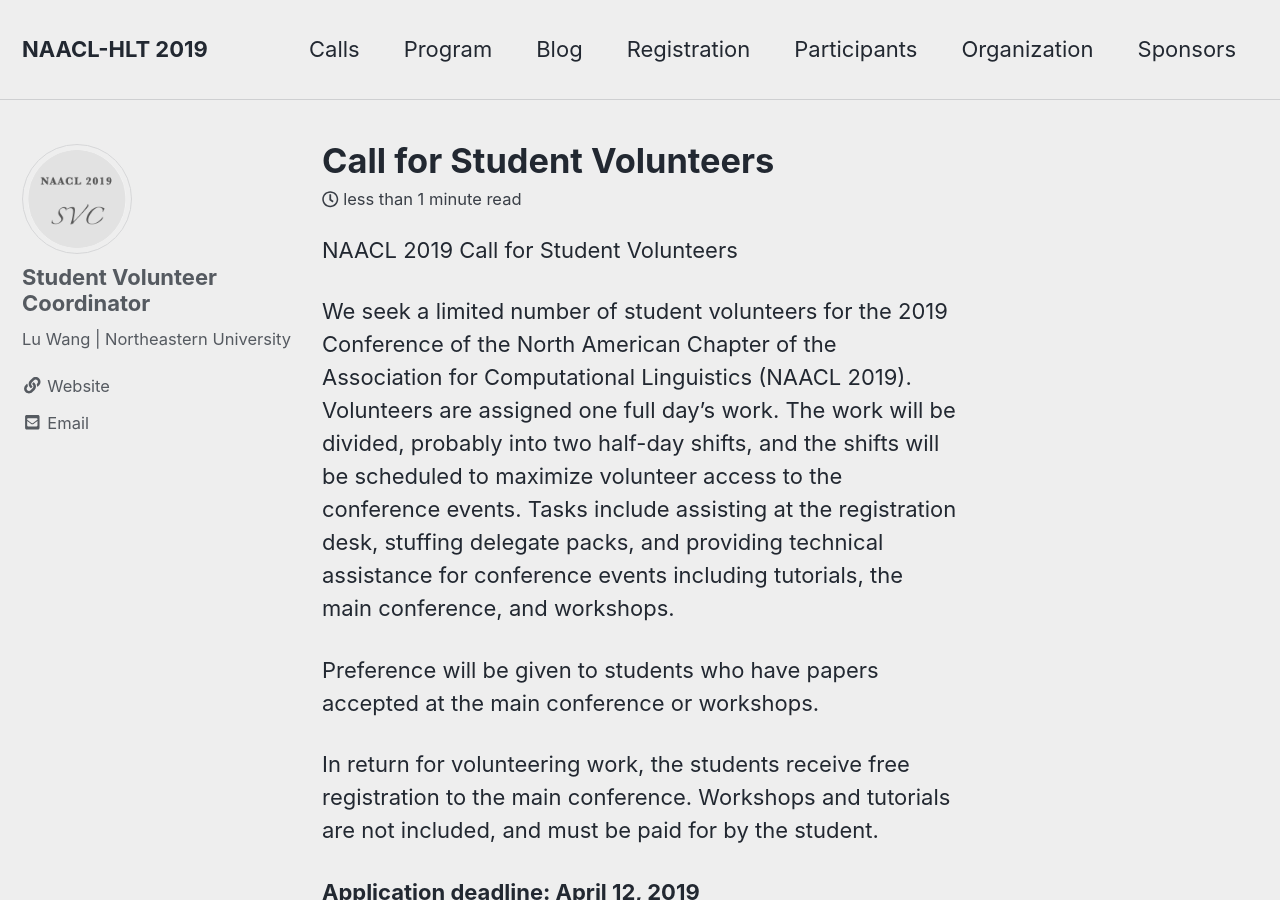
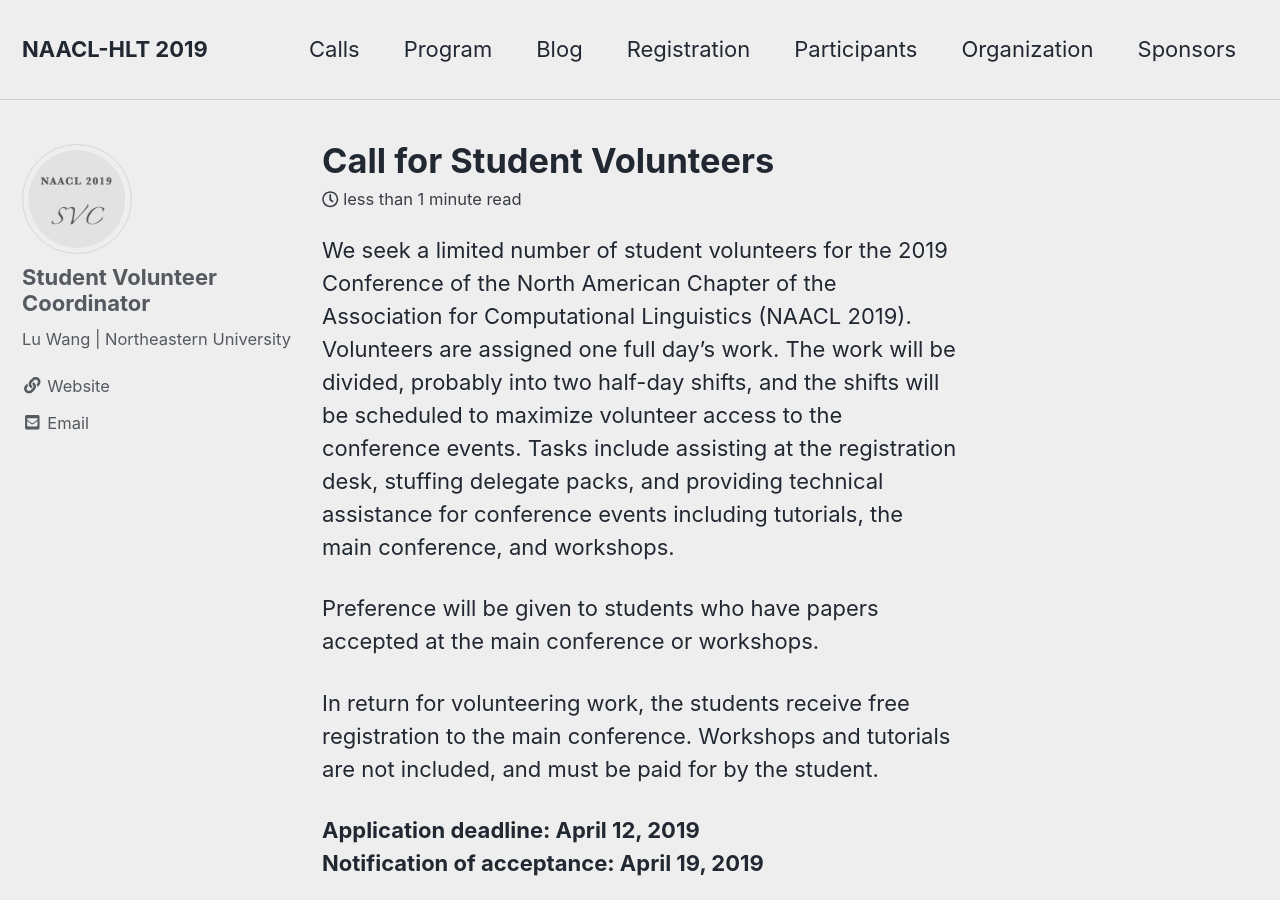
Before and after one commit to naacl-org/naacl-2021-website, a Jekyll site: the page built from _posts/2019-02-13-call-for-student-volunteers.md, in a window 1280 px wide and 900 px high. Built offline with Jekyll 4.4.1, drawn with Linux system fonts in a browser that asks for light colours; nearby versions of some CDN libraries; comment, search, counter and statistics services are not loaded.

Commit message:
Remove unnecessary heading

```diff
--- a/_posts/2019-02-13-call-for-student-volunteers.md
+++ b/_posts/2019-02-13-call-for-student-volunteers.md
@@ -9,8 +9,6 @@
 categories:
     blog
 ---
-
-NAACL 2019 Call for Student Volunteers
 
 We seek a limited number of student volunteers for the 2019 Conference of the North American Chapter of the Association for Computational Linguistics (NAACL 2019). Volunteers are assigned one full day's work. The work will be divided, probably into two half-day shifts, and the shifts will be scheduled to maximize volunteer access to the conference events. Tasks include assisting at the registration desk, stuffing delegate packs, and providing technical assistance for conference events including tutorials, the main conference, and workshops.
 
```
